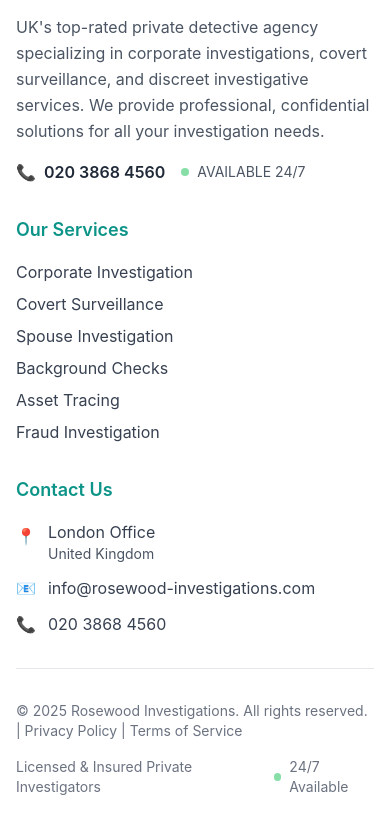
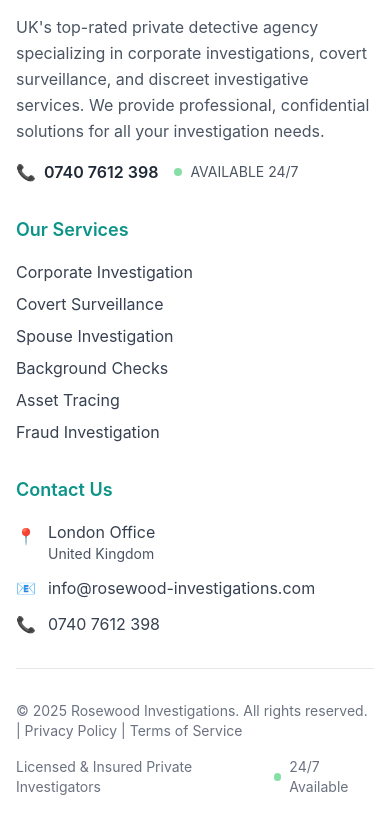
Before and after one commit to Naseef-Nusky/Henderson-Thomas-Investigations_LangingV2, a React (Create React App) app: page / in a window 390 px wide. Shown: the part 5724-6557 px from the top of the page. Built offline with nearby package versions, Linux system fonts and the light colour scheme.

Commit message:
chore(footer): set phone to 0740 7612 398

```diff
--- a/src/components/Footer.js
+++ b/src/components/Footer.js
@@ -22,7 +22,7 @@
             <div className="flex items-center space-x-4">
               <div className="flex items-center">
                 <span className="mr-2">📞</span>
-                <span className="font-semibold">020 3868 4560</span>
+                <span className="font-semibold">0740 7612 398</span>
               </div>
               <div className="flex items-center">
                  <div className="w-2 h-2 bg-green-500 rounded-full mr-2 animate-pulse"></div>
@@ -61,7 +61,7 @@
               </div>
               <div className="flex items-center">
                 <span className="mr-3">📞</span>
-                <span>020 3868 4560</span>
+                <span>0740 7612 398</span>
               </div>
             </div>
           </div>
```
